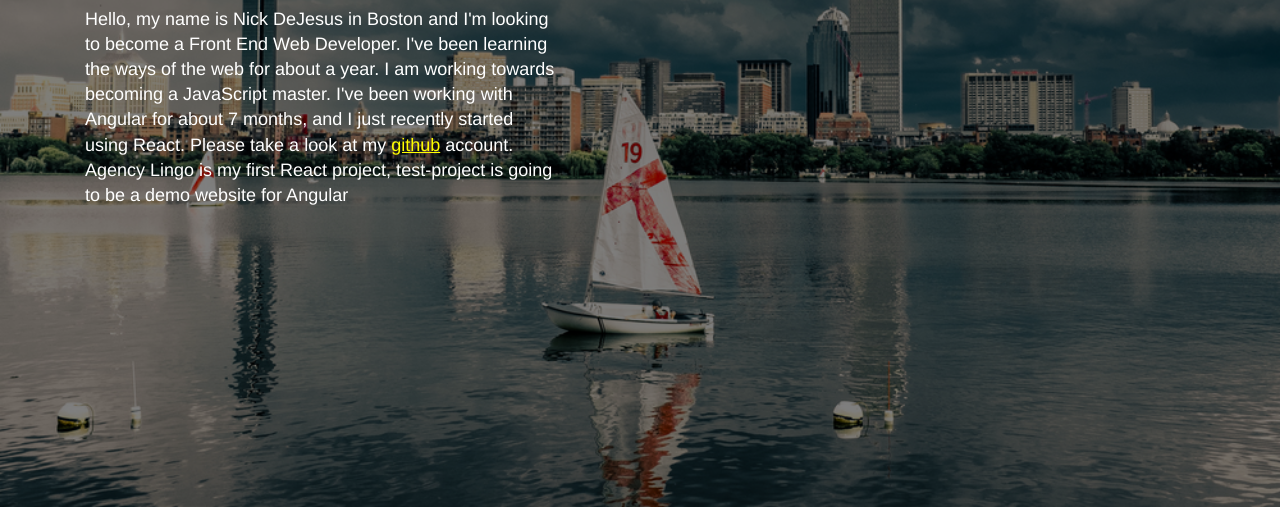
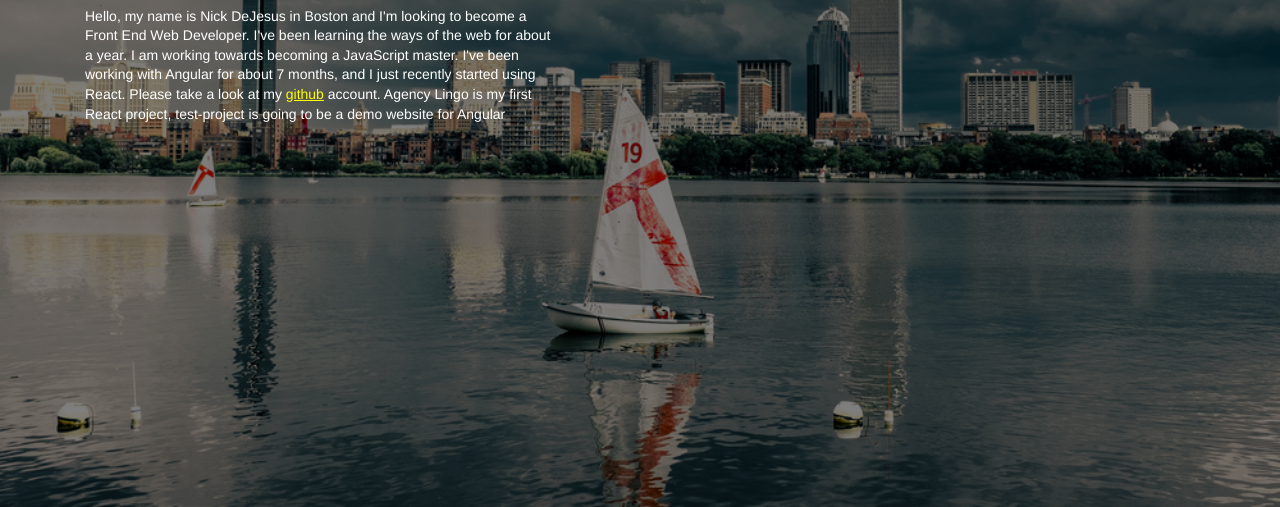
Before and after one commit to dayhaysoos/ndejesus1227.github.io, a plain HTML site: page index.html in a window 1280 px wide. Shown: the part 293-800 px from the top of the page. Drawn offline with Linux system fonts and the light colour scheme.

Commit message:
Setting background to cover

```diff
--- a/styles/main.css
+++ b/styles/main.css
@@ -4,13 +4,13 @@ html {
 
 body {
     background: url('../image/background.jpg') no-repeat center center fixed;
-    background-size: 100%;
     background-repeat: no-repeat;
     font: 400 13px/1.4 'Quicksand', 'Helvetica Neue', Helvetica, Arial;
     font-family: Quicksand, 'Helvetica Neue', Helvetica, Arial;
     font-size: 13px;
     color: white;
     height: 100%;
+    background-size: cover;
 }
 
 .main {
@@ -34,11 +34,6 @@ body {
 
 }
 
-
-ul{
-	list-style-type: none;
-}
-
 a {
     color: yellow;
     text-decoration: none;
@@ -48,5 +43,5 @@ a {
 .hello {
 	width: 500px;
 	float: left;
-	font-size: 18px;
+	font-size: 14px;
 }
```
